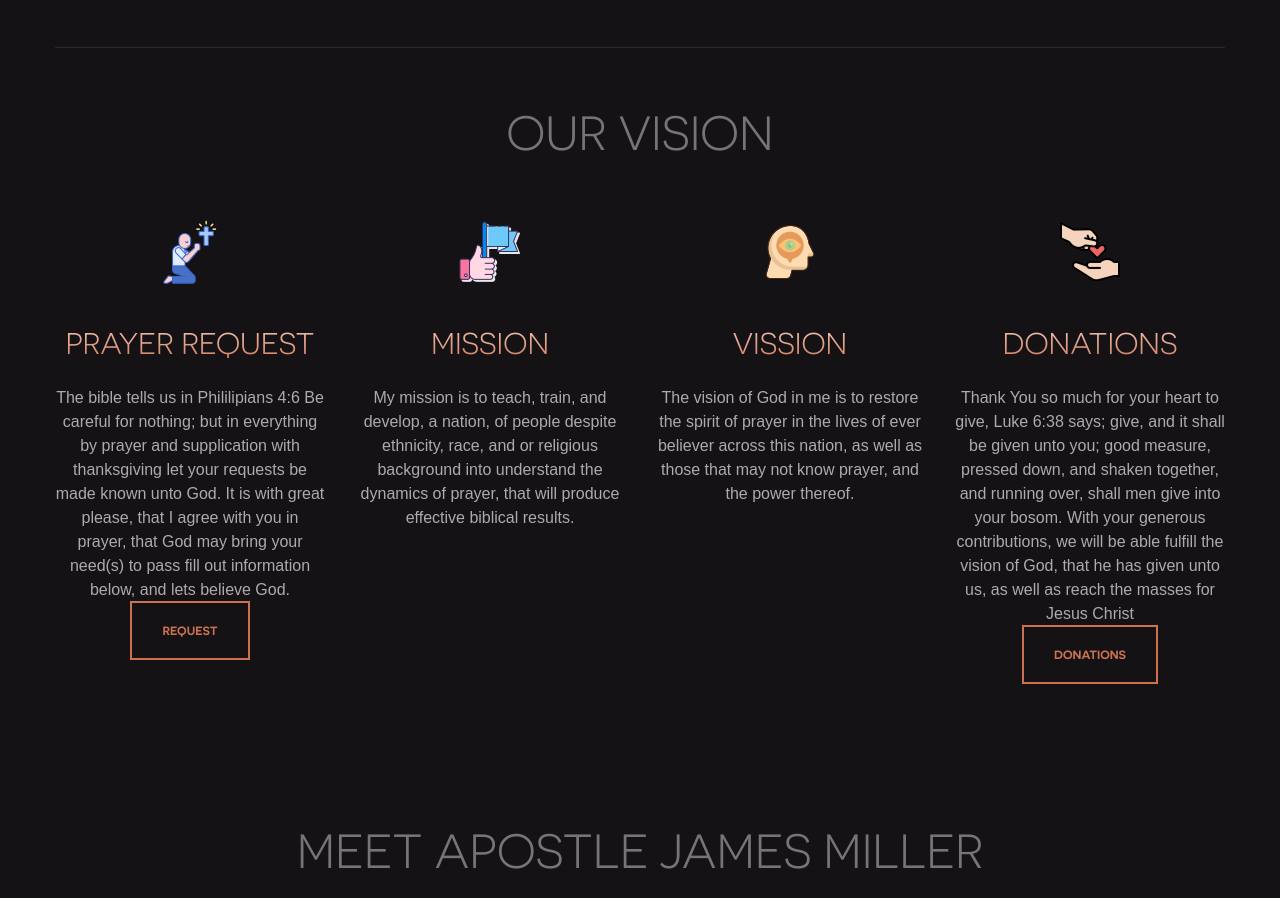
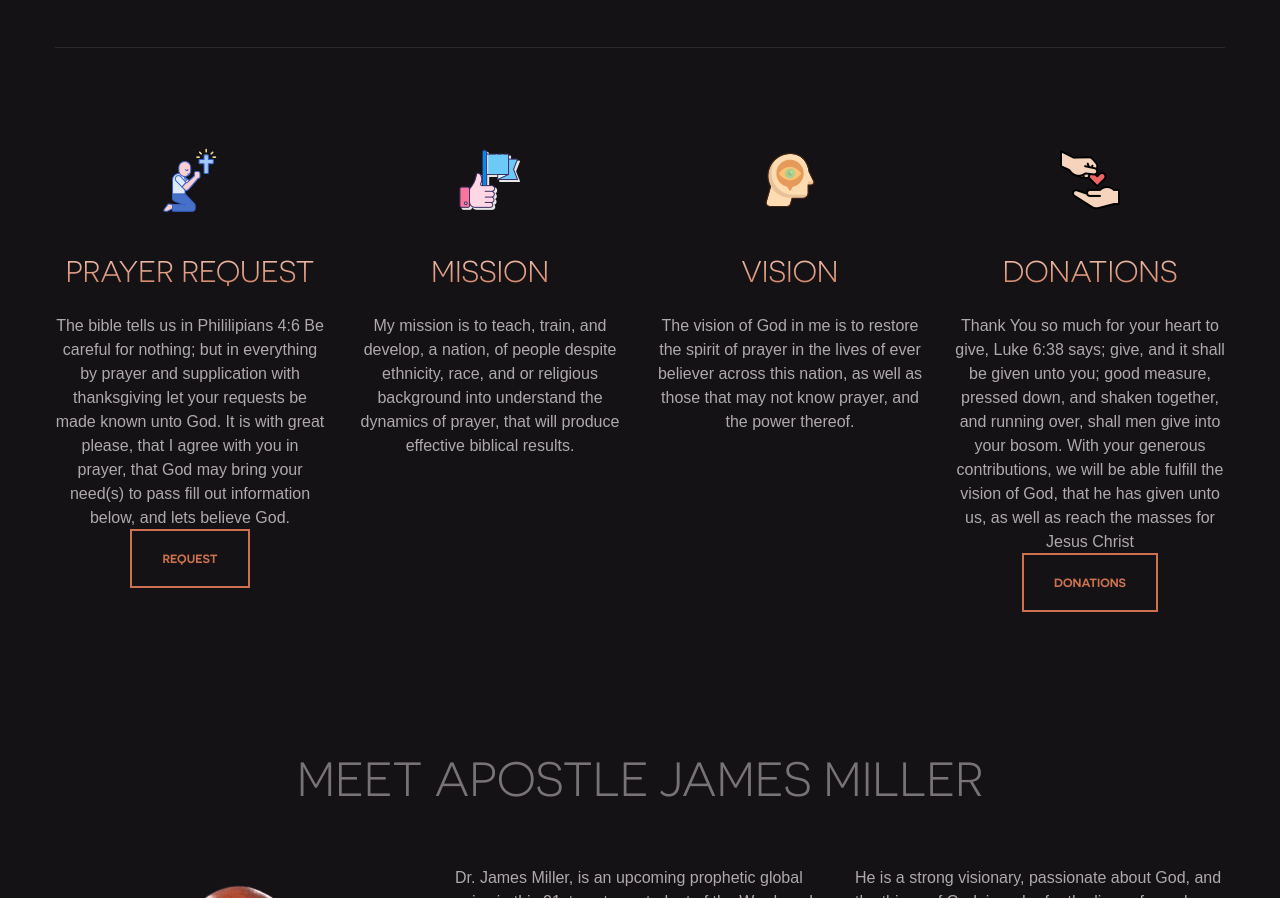
Before and after one commit to lapiito/jamesmiller, a plain HTML site: page index.html in a window 1280 px wide. Shown: the part 1497-2395 px from the top of the page. Drawn offline with Linux system fonts and the light colour scheme.

Commit message:
added file

```diff
--- a/index.html
+++ b/index.html
@@ -128,7 +128,7 @@
 				<div class="fullwidth-block features-section">
 					<div class="container">
 						<div class="center">
-						<h2 class="section-title">our VISION</h2>
+						<h2 class="section-title"></h2>
 						<div class="row">
 							<div class="col-md-3">
 								<div class="feature">
@@ -152,7 +152,7 @@
 							<div class="col-md-3">
 								<div class="feature">
 									<img src="images/icon-3.png" class="feature-image">
-									<h3 class="feature-title">VISSION</h3>
+									<h3 class="feature-title">VISION</h3>
 									<p>The vision of God in me is to restore the spirit of prayer in the lives of ever believer across this nation, as well as those that may not know prayer, and the power thereof.</p>
 								</div>
 							</div>
```
